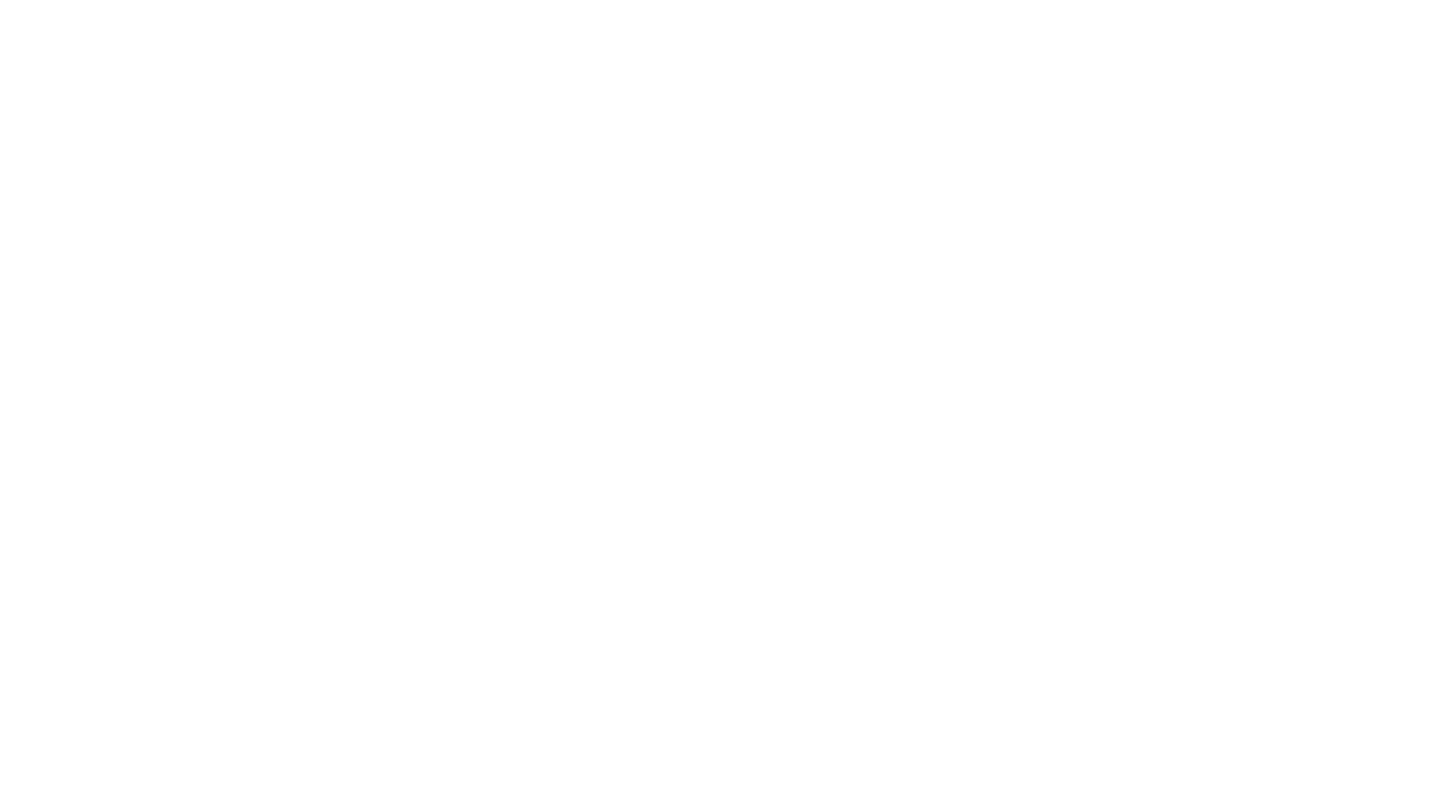
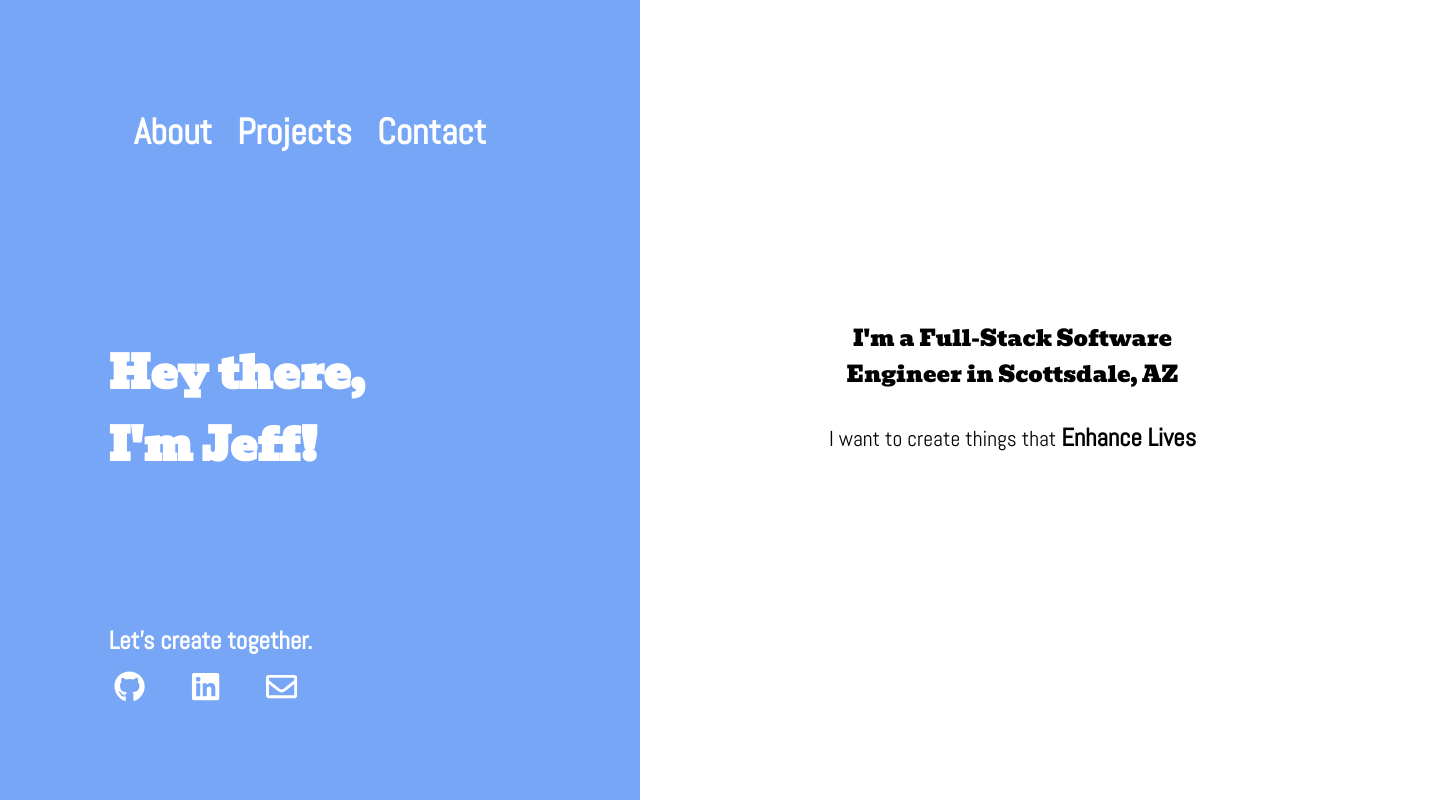
Before and after one commit to JTSwisher/Portfolio, a React (Create React App) app: page / in a window 1280 px wide. Shown: the whole page, 1440 px wide, since content can reach past the window. Built offline with nearby package versions, Linux system fonts and the light colour scheme.

Commit message:
add index  Route back to app

```diff
--- a/src/App.js
+++ b/src/App.js
@@ -9,6 +9,7 @@ import ProjectContainer from './containers/projects/ProjectContainer'
 function App() {
   return (
     <Router>
+      <Route exact path="/" component={HomeContainer}/>
       <Route exact path="/home" component={HomeContainer}/>
       <Route exact path ="/about" component={AboutContainer} />
       <Route exact path="/projects" component={ProjectContainer} />
--- a/src/containers/home/components/LeftSide.js
+++ b/src/containers/home/components/LeftSide.js
@@ -16,9 +16,9 @@ function LeftSide() {
         e.target.style.textDecoration = ''
     }
 
-    let routes = ["About", "Projects", "Contact"]
+    const routes = ["About", "Projects", "Contact"]
 
-    let links = routes.map(r => <NavLink to={'/' + r} id="nav-bar-links" onMouseEnter={changeColorOnHover} onMouseLeave={changeColorLeave}><strong>{r}</strong></NavLink> )
+    const links = routes.map(r => <NavLink to={'/' + r} id="nav-bar-links" onMouseEnter={changeColorOnHover} onMouseLeave={changeColorLeave}><strong>{r}</strong></NavLink>)
 
     return (
         <div className="home-left-side">
--- a/src/containers/navigation/components/NavLinks.js
+++ b/src/containers/navigation/components/NavLinks.js
@@ -14,9 +14,9 @@ export default function NavLimks() {
         e.target.style.textDecoration = '';
     }
 
-    let routes = ["Home", "About", "Projects", "Contact"]
+    const routes = ["Home", "About", "Projects", "Contact"]
 
-    let links = routes.map(r => <NavLink to={'/' + r} id="nav-bar-links" onMouseEnter={changeColorOnHover} onMouseLeave={changeColorLeave}><strong>{r}</strong></NavLink> )
+    const links = routes.map(r => <NavLink to={'/' + r} id="nav-bar-links" onMouseEnter={changeColorOnHover} onMouseLeave={changeColorLeave}><strong>{r}</strong></NavLink> )
 
     return (
 
```
